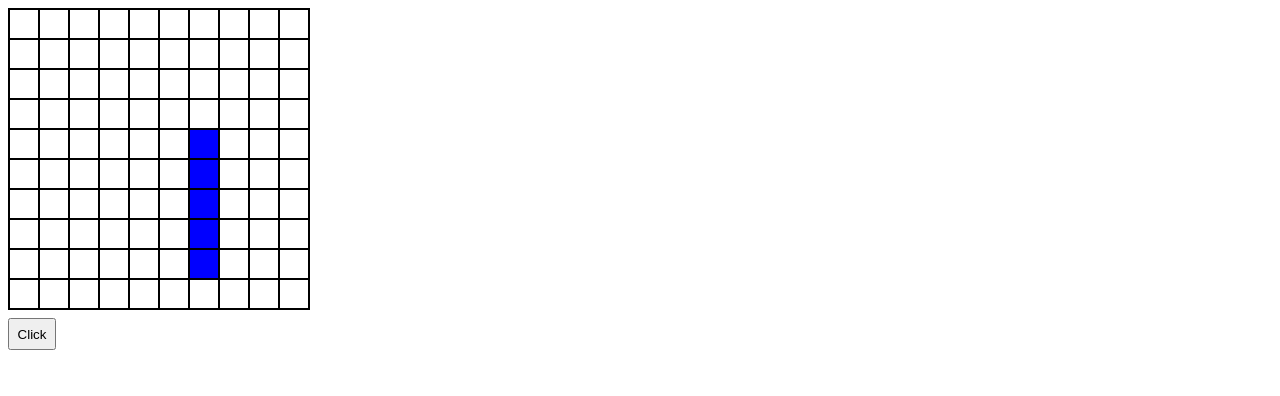
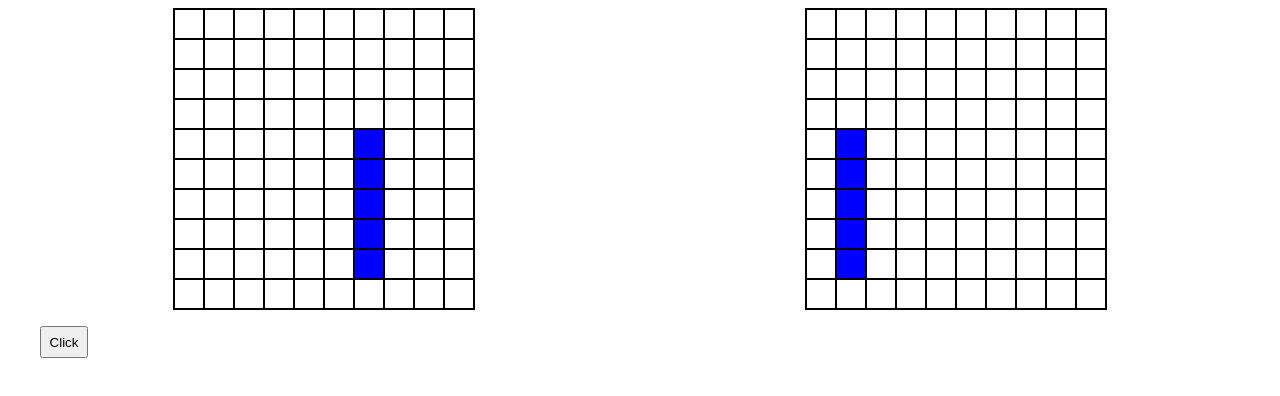
Before and after one commit to andreimandrique/battleship, a plain HTML site: page index.html in a window 1280 px wide. Drawn offline with Linux system fonts and the light colour scheme.

Commit message:
working gui

```diff
--- a/index.html
+++ b/index.html
@@ -7,9 +7,13 @@
     <link rel="stylesheet" href="style.css" />
   </head>
   <body>
-    <!-- <div class="computer-container"></div> -->
-    <div class="player-container"></div>
-    <button>Click</button>
+    <div class="game-container">
+      <div class="computer-container"></div>
+      <div class="player-container"></div>
+    </div>
+    <div class="center">
+      <button>Click</button>
+    </div>
     <script type="module" src="index.js"></script>
   </body>
 </html>
--- a/index.js
+++ b/index.js
@@ -7,69 +7,69 @@ function makeRandomShip() {
   return randomCarrier;
 }
 
-// const computerContainer = document.querySelector(".computer-container");
+const computerContainer = document.querySelector(".computer-container");
 const playerContainer = document.querySelector(".player-container");
 const btn = document.querySelector("button");
 
-// const computerBoard = [
-//   [0, 0, 0, 0, 0, 0, 0, 0, 0, 0], // 0
-//   [0, 0, 0, 0, 0, 0, 0, 0, 0, 0], // 1
-//   [0, 0, 0, 0, 0, 0, 0, 0, 0, 0], // 2
-//   [0, 0, 0, 0, 0, 0, 0, 0, 0, 0], // 3
-//   [0, 0, 0, 0, 0, 0, 0, 0, 0, 0], // 4   Y
-//   [0, 0, 0, 0, 0, 0, 0, 0, 0, 0], // 5
-//   [0, 0, 0, 0, 0, 0, 0, 0, 0, 0], // 6
-//   [0, 0, 0, 0, 0, 0, 0, 0, 0, 0], // 7
-//   [0, 0, 0, 0, 0, 0, 0, 0, 0, 0], // 8
-//   [0, 0, 0, 0, 0, 0, 0, 0, 0, 0], // 9
-// ];
+const computerBoard = [
+  [0, 0, 0, 0, 0, 0, 0, 0, 0, 0], // 0
+  [0, 0, 0, 0, 0, 0, 0, 0, 0, 0], // 1
+  [0, 0, 0, 0, 0, 0, 0, 0, 0, 0], // 2
+  [0, 0, 0, 0, 0, 0, 0, 0, 0, 0], // 3
+  [0, 0, 0, 0, 0, 0, 0, 0, 0, 0], // 4   Y
+  [0, 0, 0, 0, 0, 0, 0, 0, 0, 0], // 5
+  [0, 0, 0, 0, 0, 0, 0, 0, 0, 0], // 6
+  [0, 0, 0, 0, 0, 0, 0, 0, 0, 0], // 7
+  [0, 0, 0, 0, 0, 0, 0, 0, 0, 0], // 8
+  [0, 0, 0, 0, 0, 0, 0, 0, 0, 0], // 9
+];
 
-// const computerRandomShip = makeRandomShip();
-// const computerShipPosition = new Set();
-// const computerAllMoves = new Set();
+const computerRandomShip = makeRandomShip();
+const computerShipPosition = new Set();
+const computerAllMoves = new Set();
 
-// for (const ship of computerRandomShip) {
-//   const x = ship[0];
-//   const y = ship[1];
-//   computerBoard[x][y] = "b";
-//   computerShipPosition.add([x, y].toString());
-// }
+for (const ship of computerRandomShip) {
+  const x = ship[0];
+  const y = ship[1];
+  computerBoard[x][y] = "b";
+  computerShipPosition.add([x, y].toString());
+}
 
-// for (let y = 0; y < 10; y++) {
-//   for (let x = 0; x < 10; x++) {
-//     const div = document.createElement("div");
-//     div.classList.add("cell");
+for (let y = 0; y < 10; y++) {
+  for (let x = 0; x < 10; x++) {
+    const div = document.createElement("div");
+    div.classList.add("cell");
 
-//     if (computerBoard[x][y] == "b") {
-//       div.classList.add("blue");
-//     }
+    if (computerBoard[x][y] == "b") {
+      div.classList.add("blue");
+    }
 
-//     div.addEventListener("click", () => {
-//       if (computerShipPosition.has([x, y].toString())) {
-//         if (computerAllMoves.has([x, y].toString())) {
-//           // console.log("cannot attack the same position twice");
-//           attackRandomPosition(false);
-//         } else {
-//           div.classList.add("red");
-//           // console.log("hit");
-//           attackRandomPosition(true);
-//         }
-//       } else {
-//         if (computerAllMoves.has([x, y].toString())) {
-//           attackRandomPosition(false);
-//         } else {
-//           div.classList.add("green");
-//           // console.log("miss");
-//           attackRandomPosition(true);
-//         }
-//       }
+    div.addEventListener("click", () => {
+      if (computerShipPosition.has([x, y].toString())) {
+        if (computerAllMoves.has([x, y].toString())) {
+          // console.log("cannot attack the same position twice");
+          attackRandomPosition(false);
+        } else {
+          div.classList.add("red");
+          // console.log("hit");
+          attackRandomPosition(true);
+        }
+      } else {
+        if (computerAllMoves.has([x, y].toString())) {
+          attackRandomPosition(false);
+        } else {
+          div.classList.add("green");
+          // console.log("miss");
+          attackRandomPosition(true);
+        }
+      }
 
-//       computerAllMoves.add([x, y].toString());
-//     });
+      computerAllMoves.add([x, y].toString());
+    });
 
-//     computerContainer.append(div);
-//   }
-// }
+    computerContainer.append(div);
+  }
+}
 
 const playerBoard = [
   [0, 0, 0, 0, 0, 0, 0, 0, 0, 0], // 0
@@ -102,12 +102,16 @@ function renderPlayerBoard() {
       const div = document.createElement("div");
       div.classList.add("cell");
 
-      if (playerBoard[x][y] == "b") {
+      switch (playerBoard[x][y]) {
+        case "b":
           div.classList.add("blue");
-      } else if (playerBoard[x][y] == "g") {
+          break;
+        case "g":
           div.classList.add("green");
-      } else if (playerBoard[x][y] == "r") {
+          break;
+        case "r":
           div.classList.add("red");
+          break;
       }
 
       playerContainer.append(div);
@@ -118,26 +122,21 @@ function renderPlayerBoard() {
 renderPlayerBoard();
 
 function attackRandomPosition(valid) {
-  const [x, y] = randomPosition();
+  if (valid === true) {
+    let x, y;
+    do {
+      [x, y] = randomPosition();
+    } while (playerAllMoves.has([x, y].toString()));
 
-  if (valid === true) {
+    if (playerAllShipPosition.has([x, y].toString())) {
+      // console.log("hit");
+      playerBoard[x][y] = "r";
     } else {
-    console.log("invalid");
-  }
-
-  console.log("valid");
-  if (playerAllShipPosition.has([x, y].toString())) {
-    if (playerAllMoves.has([x, y].toString())) {
-      // console.log("cannot hit twice");
-    } else {
-      playerBoard[x][y] = "r";
-      // console.log("hit");
-    }
-  } else {
+      // console.log("miss");
       playerBoard[x][y] = "g";
-    // console.log("miss");
     }
 
     renderPlayerBoard();
     playerAllMoves.add([x, y].toString());
   }
+}
--- a/style.css
+++ b/style.css
@@ -1,3 +1,7 @@
+.game-container {
+  display: flex;
+  justify-content: space-around;
+}
 .computer-container,
 .player-container {
   display: grid;
@@ -19,8 +23,9 @@
 .red {
   background-color: red;
 }
+
 button {
-  margin-top: 8px;
+  margin: 1rem 2rem;
   height: 2rem;
   width: 3rem;
 }
```
Lines whose indentation alone changed are shown as unchanged.
